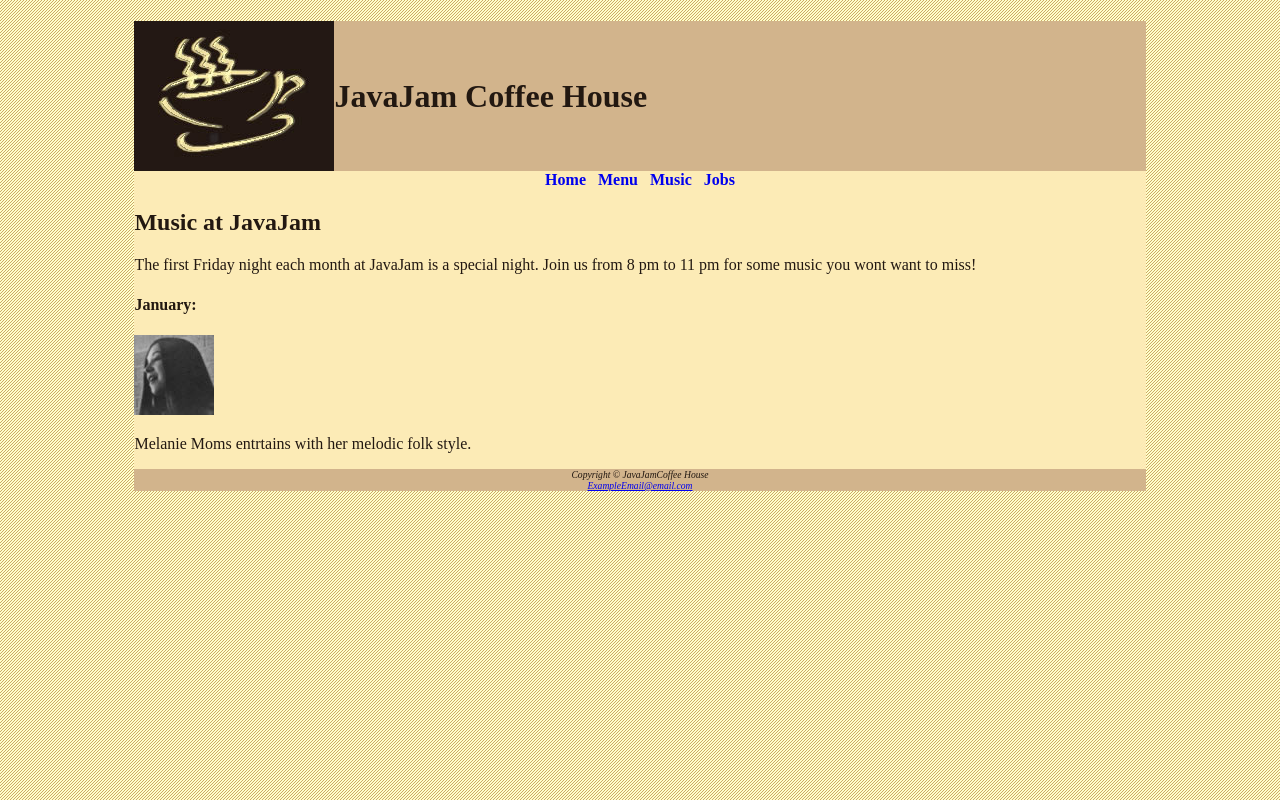
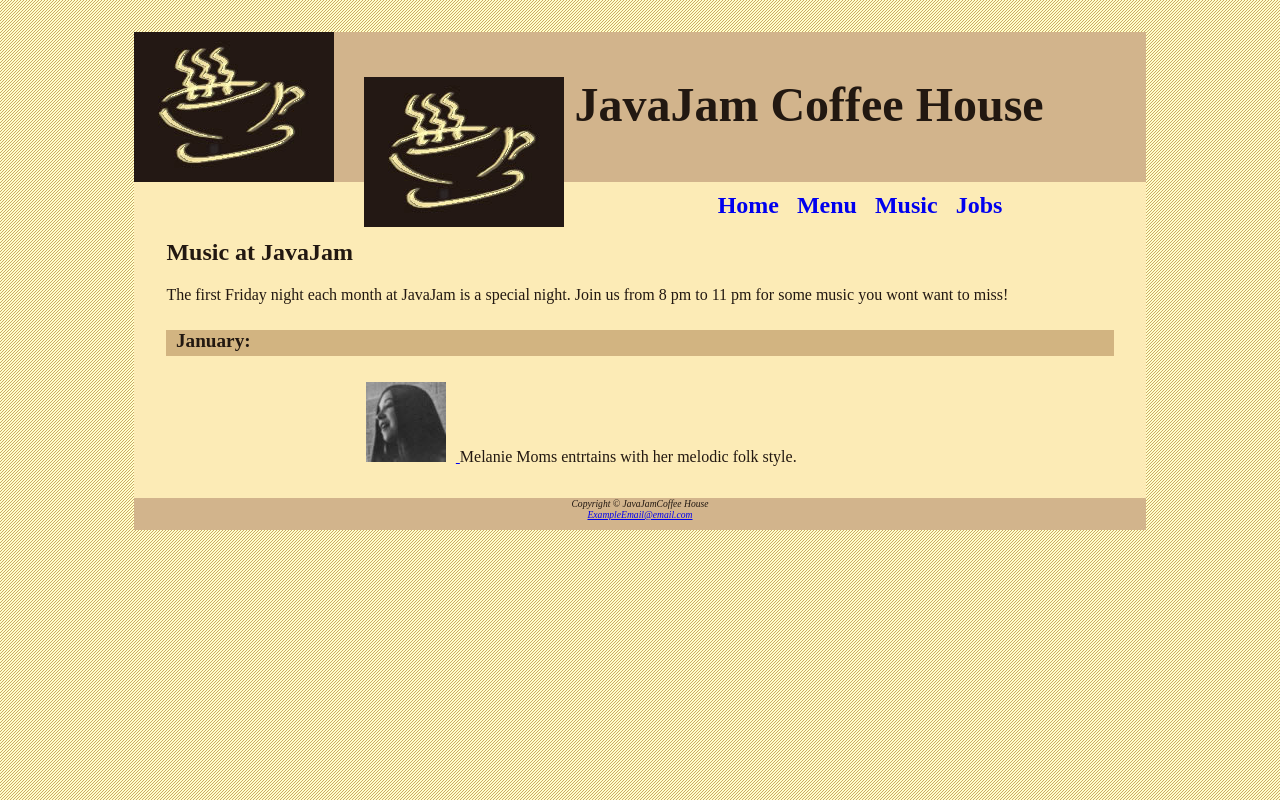
Before and after one commit to L1NE-re/JavaJam, a plain HTML site: page music.html in a window 1280 px wide. Drawn offline with Linux system fonts and the light colour scheme.

Commit message:
added lots of styling

```diff
--- a/JavaJam.css
+++ b/JavaJam.css
@@ -1,15 +1,38 @@
 body {color: #221811;
 background-image: url(background.gif);}
-header {background-color: #D2B48C; text-align: left; height: 150px;}
-h1 {line-height: 150px}
+header {background-color: #D2B48C;
+height: 150px;
+background-image: url(https://l1ne-re.github.io/JavaJam/javajamlogo.jpg);
+background-repeat: no-repeat;}
+h1 {padding-top: 45px;
+padding-left: 220px;
+font-size: 3em;}
 nav {font-weight: bold;
-text-align: center;}
+text-align: center;
+font-size: 1.5em;
+padding-top: 10px;}
 footer {font-size: .60em;
 font-style: italic;
 text-align: center;
-background-color: #D2B48C;}
+background-color: #D2B48C;
+padding-bottom: 10px;}
 #wrapper {margin-left: auto;
 margin-right: auto;
 width: 80%;
-background-color: #FCEBB6;}
+background-color: #FCEBB6;
+min-width: 900px;
+max-width: 1280px;}
 nav a {text-decoration: none;}
+#details {padding-left: 20%;
+padding-right: 20%;}
+h4 {background-color: #D2B481;
+font-size: 1.2em;
+padding-left: .5em;
+padding-bottom: .25em;}
+main {padding-left: 2em;
+padding-right: 2em;
+padding-bottom: 2em;}
+#details {padding-left: 20%;
+padding-right: 20%;}
+img {padding-left: 10px;
+padding-right: 10px;}
--- a/music.html
+++ b/music.html
@@ -26,11 +26,11 @@
         <h2>Music at JavaJam</h2>
         <p>The first Friday night each month at JavaJam is a special night. Join us from 8 pm to 11 pm for some music you wont want to miss!</p>
         <h4>January:</h4>
-        <div class="details">
+        <div id="details">
             <a href="melanie.jpg">
                 <img src="melaniethumb.jpg">
             </a>
-            <p>Melanie Moms entrtains with her melodic folk style.</p>
+            Melanie Moms entrtains with her melodic folk style.
         </div>
         <aside>
 
```
